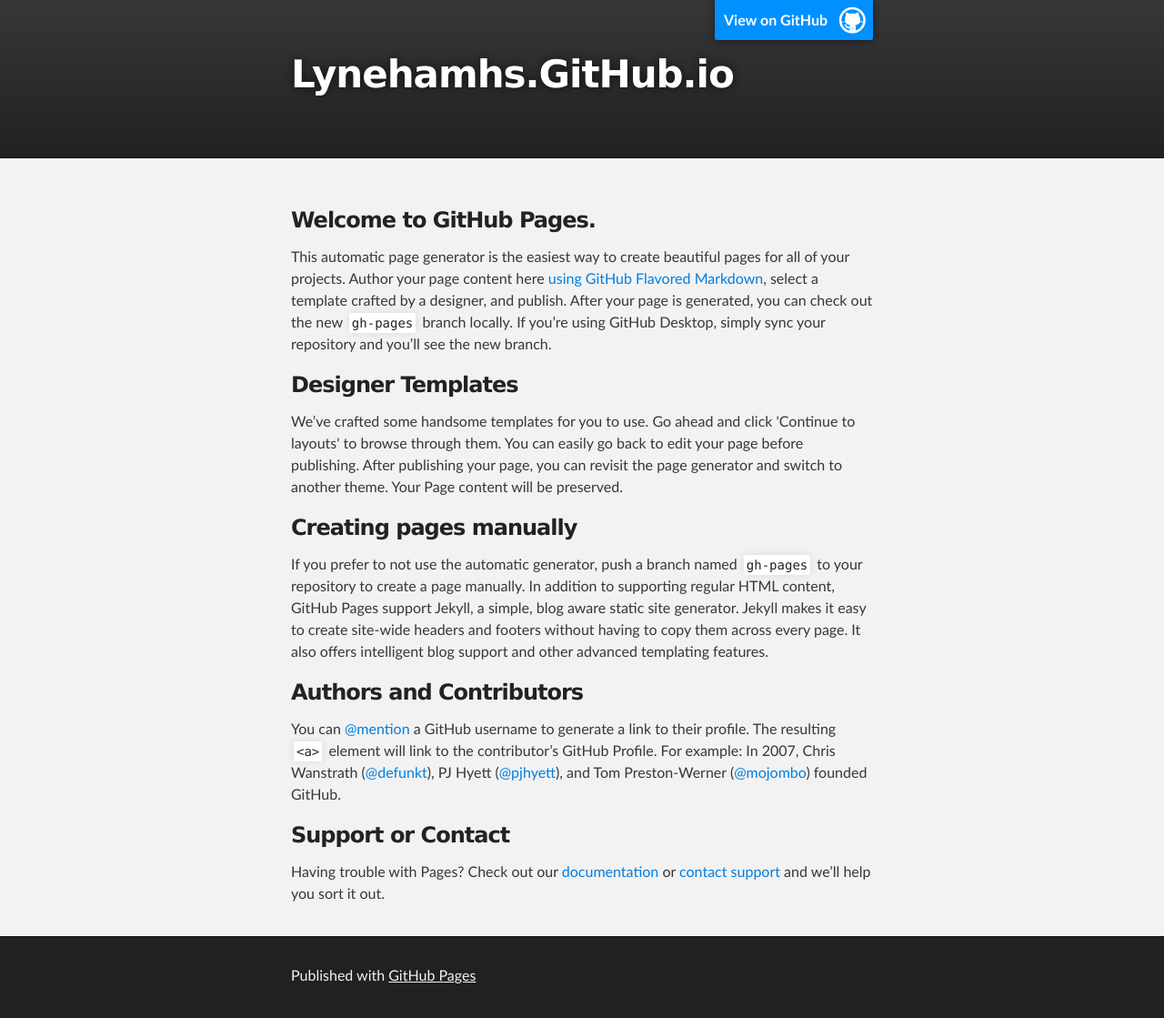
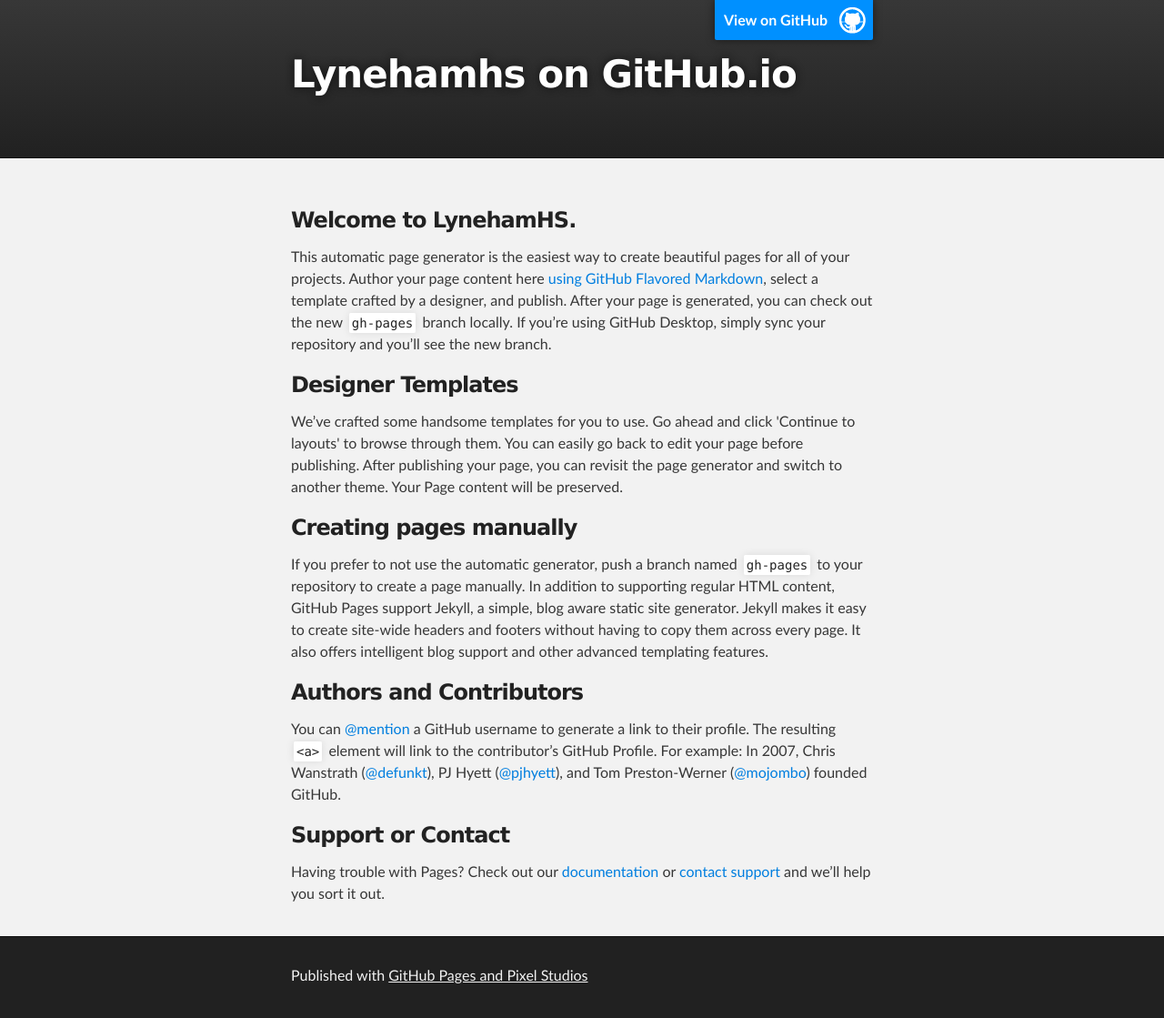
Before and after one commit to Harps13/LynehamHS.github.io, a plain HTML site: page index.html in a window 1280 px wide. Shown: the whole page at 91% size. Drawn offline with Linux system fonts and the light colour scheme.

Commit message:
Update index.html

```diff
--- a/index.html
+++ b/index.html
@@ -8,7 +8,7 @@
 
     <link rel="stylesheet" type="text/css" media="screen" href="stylesheets/stylesheet.css">
 
-    <title>Lynehamhs.GitHub.io</title>
+    <title>Lynehamhs on github.io</title>
   </head>
 
   <body>
@@ -18,7 +18,7 @@
         <header class="inner">
           <a id="forkme_banner" href="https://github.com/LynehamHS">View on GitHub</a>
 
-          <h1 id="project_title">Lynehamhs.GitHub.io</h1>
+          <h1 id="project_title">Lynehamhs on GitHub.io</h1>
           <h2 id="project_tagline"></h2>
 
         </header>
@@ -28,7 +28,7 @@
     <div id="main_content_wrap" class="outer">
       <section id="main_content" class="inner">
         <h3>
-<a id="welcome-to-github-pages" class="anchor" href="#welcome-to-github-pages" aria-hidden="true"><span aria-hidden="true" class="octicon octicon-link"></span></a>Welcome to GitHub Pages.</h3>
+<a id="welcome-to-github-pages" class="anchor" href="#welcome-to-github-pages" aria-hidden="true"><span aria-hidden="true" class="octicon octicon-link"></span></a>Welcome to LynehamHS.</h3>
 
 <p>This automatic page generator is the easiest way to create beautiful pages for all of your projects. Author your page content here <a href="https://guides.github.com/features/mastering-markdown/">using GitHub Flavored Markdown</a>, select a template crafted by a designer, and publish. After your page is generated, you can check out the new <code>gh-pages</code> branch locally. If you’re using GitHub Desktop, simply sync your repository and you’ll see the new branch.</p>
 
@@ -57,7 +57,7 @@
     <!-- FOOTER  -->
     <div id="footer_wrap" class="outer">
       <footer class="inner">
-        <p>Published with <a href="https://pages.github.com">GitHub Pages</a></p>
+        <p>Published with <a href="https://pages.github.com">GitHub Pages and Pixel Studios</a></p>
       </footer>
     </div>
 
```
